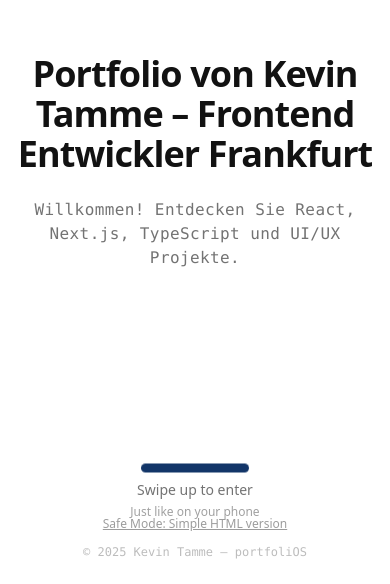
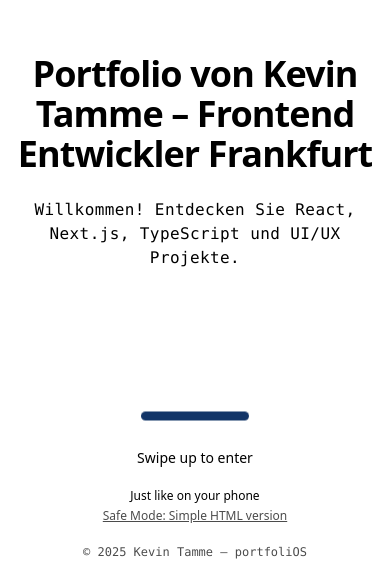
Before and after one commit to warumkev/portfolio, a Next.js app: page / in a window 390 px wide. Shown: the part 260-844 px from the top of the page. Built offline with nearby package versions, Linux system fonts and the light colour scheme.

Commit message:
Enhance text color for better visibility in Splash and Mobile Login screens

```diff
--- a/components/DesktopView.tsx
+++ b/components/DesktopView.tsx
@@ -26,8 +26,8 @@ const SplashScreen: React.FC<{ onLogin: () => void }> = ({ onLogin }) => {
                 className="flex flex-col items-center gap-6"
             >
                 <div className="flex flex-col items-center gap-2 text-center">
-                    <h1 className="text-4xl md:text-5xl font-extrabold tracking-tight select-none">Portfolio von Kevin Tamme – Frontend Entwickler Frankfurt</h1>
-                    <span className="text-base md:text-lg text-neutral-500 font-mono tracking-wide select-none">Willkommen! Entdecken Sie React, Next.js, TypeScript und UI/UX Projekte.</span>
+                    <h1 className="text-4xl md:text-5xl font-extrabold tracking-tight select-none text-black dark:text-white">Portfolio von Kevin Tamme – Frontend Entwickler Frankfurt</h1>
+                    <span className="text-base md:text-lg font-mono tracking-wide select-none text-black dark:text-white/90">Willkommen! Entdecken Sie React, Next.js, TypeScript und UI/UX Projekte.</span>
                 </div>
                 <motion.div
                     initial={{ opacity: 0, y: 20 }}
@@ -48,8 +48,8 @@ const SplashScreen: React.FC<{ onLogin: () => void }> = ({ onLogin }) => {
                         </motion.span>
                         <span>Unlock</span>
                     </button>
-                    <span className="text-sm text-neutral-500 font-medium mt-2 text-center">Click to begin</span>
-                    <span className="text-xs text-neutral-400 mt-1 text-center">A creative portfolio by Kevin Tamme</span>
+                    <span className="text-sm font-medium mt-2 text-center text-black dark:text-white/80">Click to begin</span>
+                    <span className="text-xs mt-1 text-center text-black dark:text-white/70">A creative portfolio by Kevin Tamme</span>
                 </motion.div>
             </motion.div>
             <motion.div
@@ -60,12 +60,12 @@ const SplashScreen: React.FC<{ onLogin: () => void }> = ({ onLogin }) => {
             >
                 <a
                     href="/safe-mode.html"
-                    className="text-xs text-neutral-500 underline hover:text-neutral-800 transition-colors"
+                    className="text-xs text-primary underline hover:text-primary/80 transition-colors"
                     tabIndex={0}
                 >
                     Safe Mode: Simple HTML version
                 </a>
-                <span className="text-xs text-neutral-400 font-mono block mt-1">
+                <span className="text-xs text-neutral-800 font-mono block mt-1">
                     © {new Date().getFullYear()} Kevin Tamme – portfoliOS
                 </span>
             </motion.div>
--- a/components/MobileView.tsx
+++ b/components/MobileView.tsx
@@ -39,8 +39,8 @@ const MobileLoginSplash: React.FC<{ onLogin: () => void }> = ({ onLogin }) => {
             className="fixed inset-0 z-50 flex flex-col items-center justify-center bg-background text-foreground"
         >
             <div className="flex flex-col items-center gap-6 w-full text-center">
-                <h1 className="text-4xl font-extrabold tracking-tight select-none">Portfolio von Kevin Tamme – Frontend Entwickler Frankfurt</h1>
-                <span className="text-base text-neutral-500 font-mono tracking-wide select-none">Willkommen! Entdecken Sie React, Next.js, TypeScript und UI/UX Projekte.</span>
+                <h1 className="text-4xl font-extrabold tracking-tight select-none text-black dark:text-white">Portfolio von Kevin Tamme – Frontend Entwickler Frankfurt</h1>
+                <span className="text-base font-mono tracking-wide select-none text-black dark:text-white/90">Willkommen! Entdecken Sie React, Next.js, TypeScript und UI/UX Projekte.</span>
             </div>
             <motion.div
                 drag="y"
@@ -52,30 +52,30 @@ const MobileLoginSplash: React.FC<{ onLogin: () => void }> = ({ onLogin }) => {
                         onLogin();
                     }
                 }}
-                className="absolute bottom-16 left-0 right-0 flex flex-col items-center"
+                className="absolute bottom-20 left-0 right-0 flex flex-col items-center gap-3"
             >
                 <motion.div
                     className="w-24 h-2 bg-primary rounded-full mb-2"
                     animate={{ scale: [1, 1.15, 1] }}
                     transition={{ repeat: Infinity, duration: 1.2 }}
                 />
-                <span className="text-sm text-neutral-500 font-medium text-center">Swipe up to enter</span>
-                <span className="text-xs text-neutral-400 mt-1 text-center">Just like on your phone</span>
+                <span className="text-sm font-medium text-center text-black dark:text-white/80 mt-2">Swipe up to enter</span>
+                <span className="text-xs mt-2 text-center text-black dark:text-white/70">Just like on your phone</span>
             </motion.div>
             <motion.div
                 initial={{ opacity: 0 }}
                 animate={{ opacity: 0.7 }}
                 transition={{ delay: 1.2 }}
-                className="absolute bottom-6 left-0 w-full flex flex-col items-center gap-2 text-center"
+                className="absolute bottom-6 left-0 w-full flex flex-col items-center gap-3 text-center"
             >
                 <a
                     href="/safe-mode.html"
-                    className="text-xs text-neutral-500 underline hover:text-neutral-800 transition-colors"
+                    className="text-xs underline hover:text-primary transition-colors text-black dark:text-white/80"
                     tabIndex={0}
                 >
                     Safe Mode: Simple HTML version
                 </a>
-                <span className="text-xs text-neutral-400 font-mono block mt-1">
+                <span className="text-xs font-mono block mt-2 text-black dark:text-white/70">
                     © {new Date().getFullYear()} Kevin Tamme – portfoliOS
                 </span>
             </motion.div>
```
